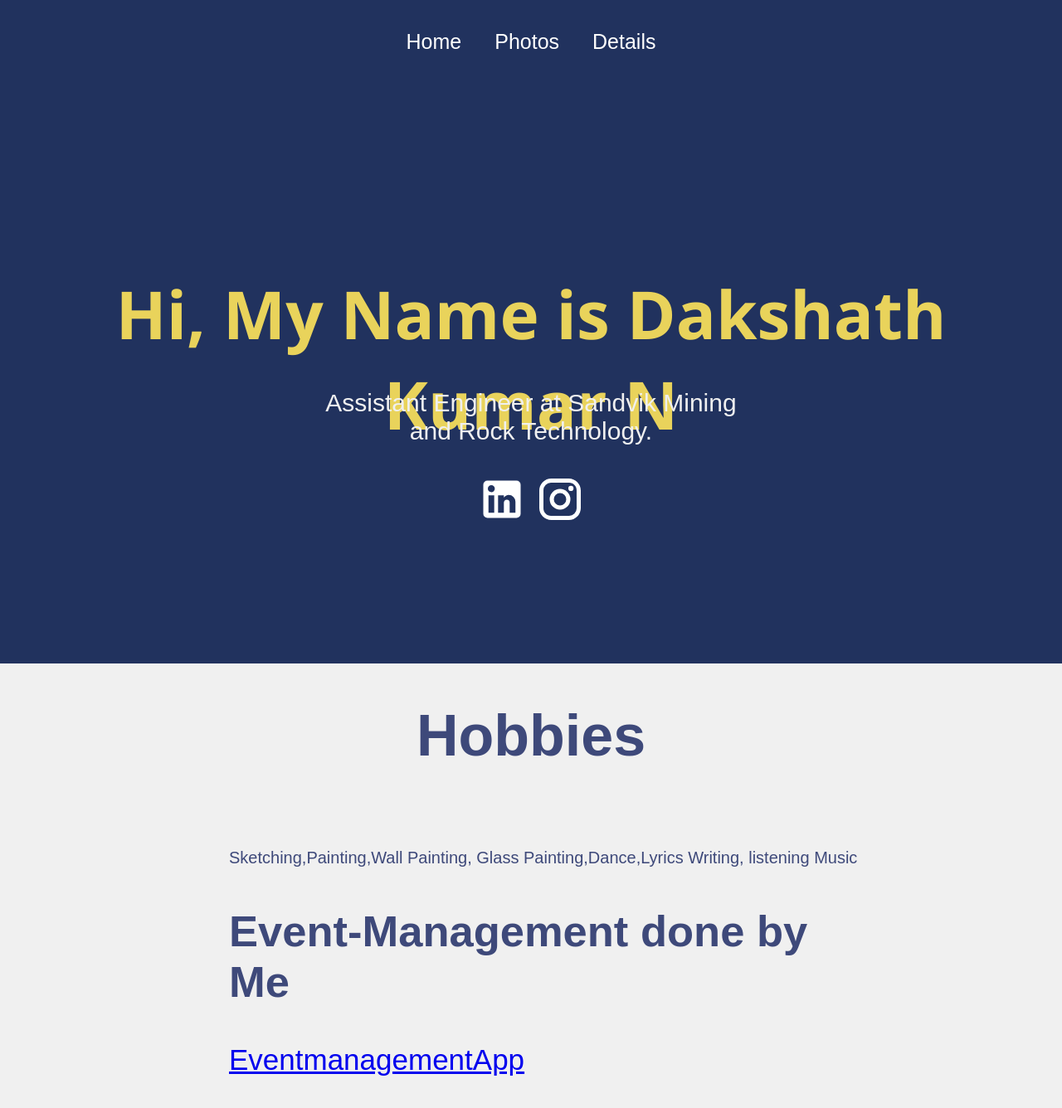
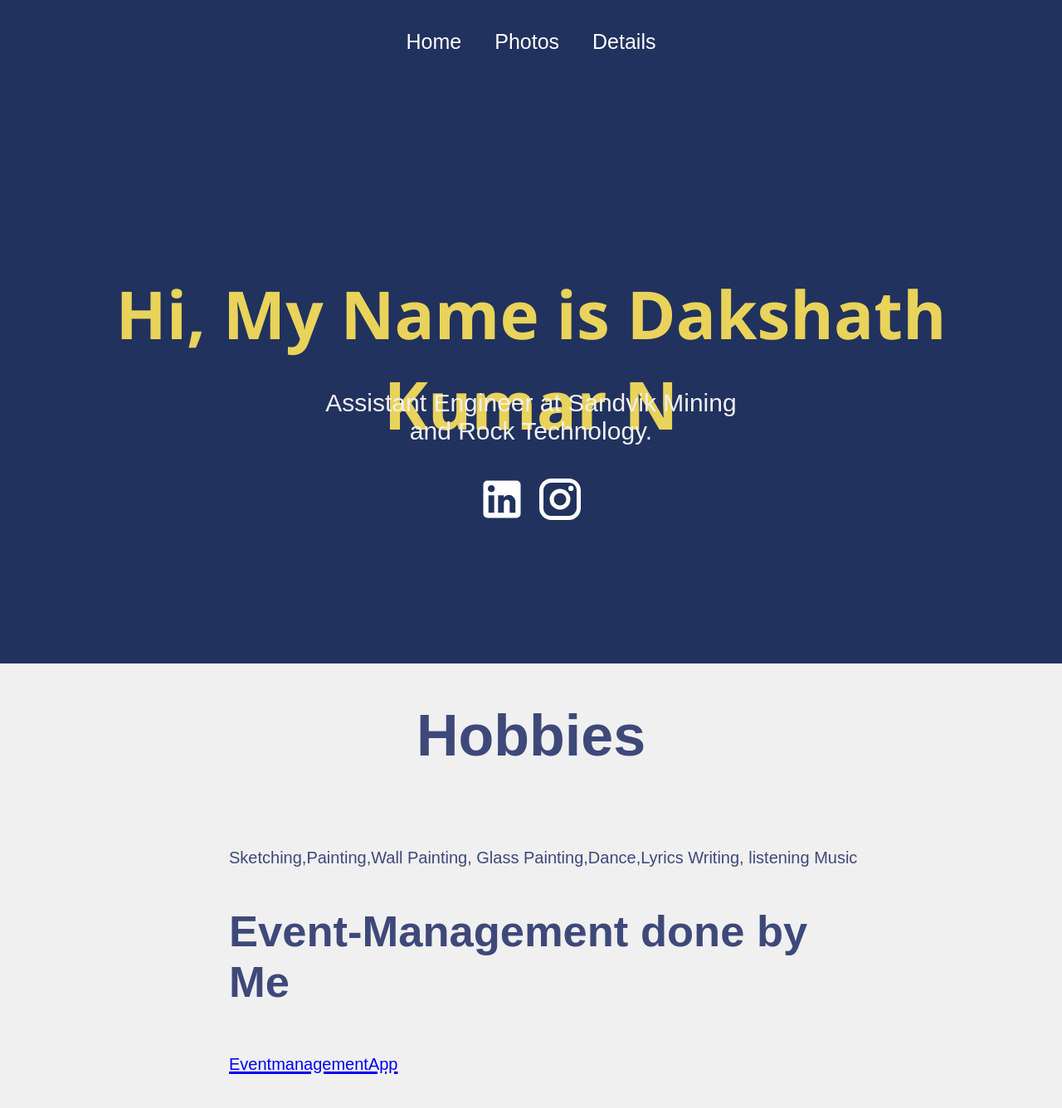
Before and after one commit to Dakshparva/Dakshath-Personal-info, a React (Create React App) app: page / in a window 1280 px wide. Shown: the top 1336 px of the page at 83% size. Built offline with nearby package versions, Linux system fonts and the light colour scheme.

Commit message:
Update Home.js

```diff
--- a/src/pages/Home.js
+++ b/src/pages/Home.js
@@ -7,8 +7,8 @@ function Home() {
   return (
     <div className="home">
       <div className="about">
-        <h2> Hi, My Name is
-    Dakshath Kumar N</h2>
+        <h2> Hi, My Name is <span>
+    Dakshath Kumar N</span></h2>
         <div className="prompt">
           <p>Assistant Engineer at Sandvik Mining and Rock Technology.</p>
           <a href="https://www.linkedin.com/in/dakshath-kumar-n-4a2a66114"><LinkedInIcon  /></a>
@@ -29,7 +29,7 @@ function Home() {
             <h2>Event-Management
     done by Me</h2>
             <a href="https://dakshparva.github.io/eventmanagement1/">
-    EventmanagementApp</a>
+    <span>EventmanagementApp</span></a>
           </li>
         </ol>
       </div>
```
